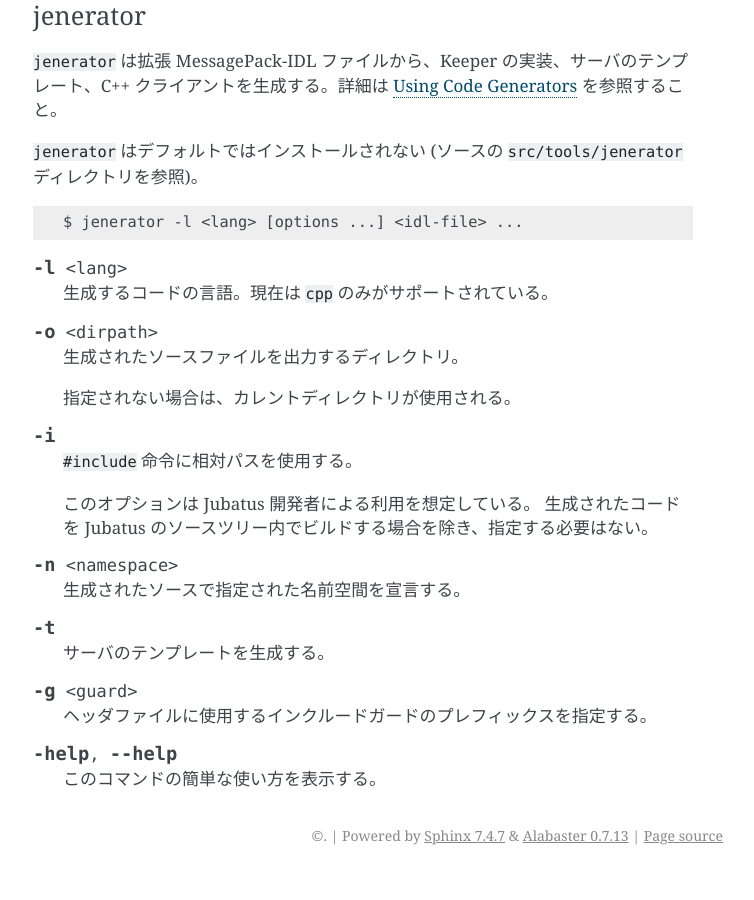
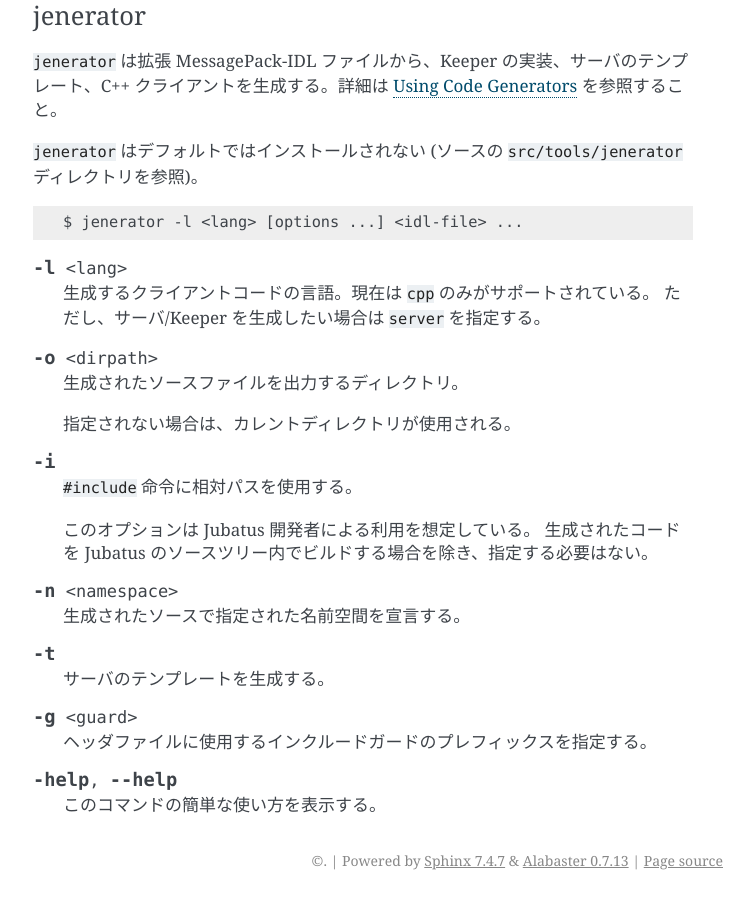
Before and after one commit to jubatus/website, a Sphinx documentation site: the page built from source/ja/commands.rst, in a window 1280 px wide and 900 px high, scrolled down 7232 px. Shown: the whole window, without its empty margins (387-1141 px from the left). Built offline with Sphinx 7.4.7, drawn with Linux system fonts in a browser that asks for light colours; the version number could not be read and is left out; before the commit the page ends 8107 px from its top, so only the background shows below that.

Commit message:
apply new usage of jenerator

```diff
--- a/source/en/commands.rst
+++ b/source/en/commands.rst
@@ -406,7 +406,8 @@
 
 .. option:: -l <lang>
 
-   Language of the code to generate. Currently only ``cpp`` is supported.
+   Language of the client code to generate. Currently only ``cpp`` is supported.
+   Specify ``server`` if you need to generate servers and keepers.
 
 .. option:: -o <dirpath>
 
--- a/source/en/server.rst
+++ b/source/en/server.rst
@@ -130,7 +130,7 @@
 
 ::
 
-  $ jenerator -l cpp -o . -n jubatus -t kvs.idl
+  $ jenerator -l server -o . -n jubatus -t kvs.idl
 
 See :ref:`jenerator` for the detailed usage of ``jenerator``.
 
--- a/source/ja/commands.rst
+++ b/source/ja/commands.rst
@@ -406,7 +406,8 @@
 
 .. option:: -l <lang>
 
-   生成するコードの言語。現在は ``cpp`` のみがサポートされている。
+   生成するクライアントコードの言語。現在は ``cpp`` のみがサポートされている。
+   ただし、サーバ/Keeper を生成したい場合は ``server`` を指定する。
 
 .. option:: -o <dirpath>
 
--- a/source/ja/server.rst
+++ b/source/ja/server.rst
@@ -130,7 +130,7 @@
 
 ::
 
-  $ jenerator -l cpp -o . -n jubatus -t kvs.idl
+  $ jenerator -l server -o . -n jubatus -t kvs.idl
 
 ``jenerator`` の詳細な使い方については :ref:`jenerator-ja` を参照すること。
 
```
